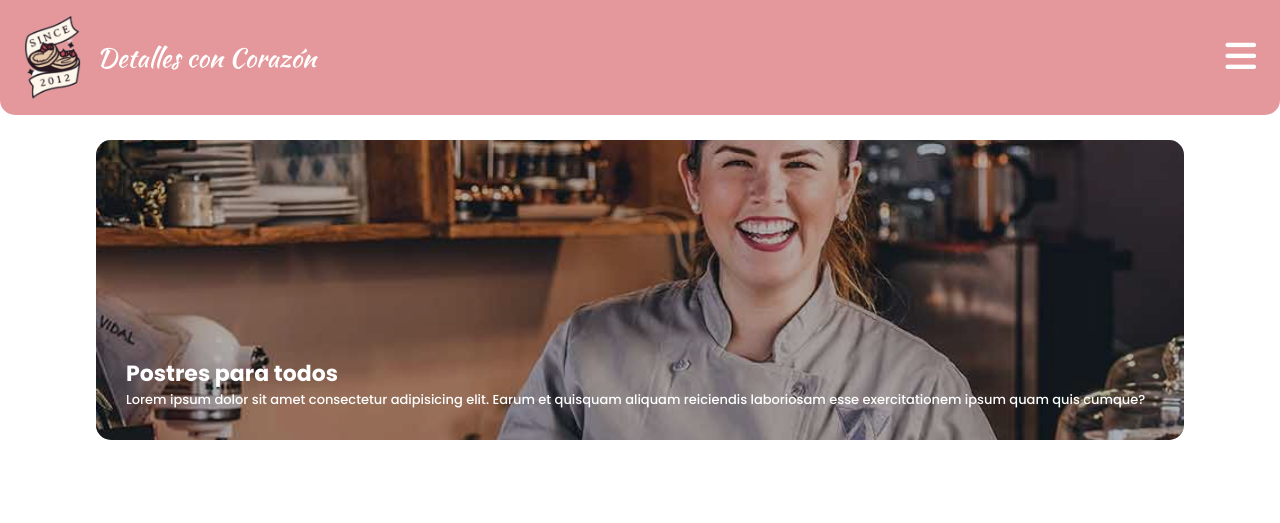
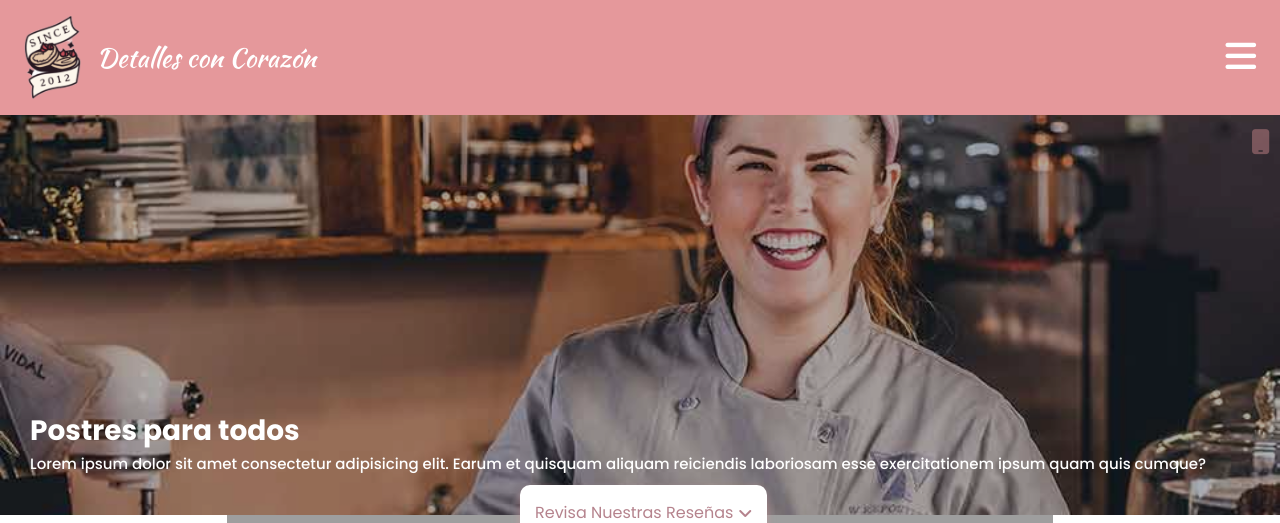
Before and after one commit to ramsceoskull/WEB, a PHP site: page / in a window 1280 px wide. Shown: the top 523 px of the page. Before the commit the page ends 440 px from the top, so only its background shows below. Run offline with PHP 8.4, Linux system fonts and the light colour scheme; grey boxes are pictures that could not be loaded.

Commit message:
Last commit before go to bed :)

```diff
--- a/index.html
+++ b/index.html
@@ -74,12 +74,54 @@
   </aside>
 
 	<figure class="baner-container">
+		<i class="fa-solid fa-mobile"></i>
 		<div class="baner-capa"></div>
 		<section class="baner__info">
-			<h3>Postres para todos</h3>
+			<h1>Postres para todos</h1>
 			<p>Lorem ipsum dolor sit amet consectetur adipisicing elit. Earum et quisquam aliquam reiciendis laboriosam esse exercitationem ipsum quam quis cumque?</p>
 		</section>
+		<a href="#reviews" class="button-reviews">
+			<p>Revisa Nuestras Reseñas</p>
+			<i class="fa-solid fa-angle-down"></i>
+		</a>
 	</figure>
+
+	<section class="intro-container">
+		<img src="https://img.freepik.com/vector-premium/magdalena-como-mascota-chef-reposteria-rodillo_152558-69419.jpg" alt="Imagen ilustrativa">
+		<h3>Te traemos el mejor contenido del mercado</h3>
+		<p>Traemos postres en base a las tendencias existentes en la diferente y amplia variedad del mundo de la repostería.</p>
+	</section>
+
+	<section class="virtudes-container">
+		<img src="./assets/logo.png" alt="cake">
+		<h3>Creamos un producto sin comparación</h3>
+		<p>Lorem ipsum dolor sit amet, consectetur adipisicing elit. Delectus ea asperiores quia, a quas nisi?</p>
+		<section class="articles-container">
+			<article class="article-virtud">
+				<section class="article-heading">
+					<i class="fa-solid fa-leaf"></i>
+					<h5>Misión</h5>
+				</section>
+				<p>Lorem ipsum, dolor sit amet consectetur adipisicing elit. Vero rem modi aperiam reprehenderit ipsa officiis adipisci eius inventore ratione neque, est voluptatem quasi iure? Vitae ex mollitia quas tempora facilis.</p>
+			</article>
+			<article class="article-virtud">
+				<section class="article-heading">
+					<i class="fa-solid fa-eye"></i>
+					<h5>Visión</h5>
+				</section>
+				<p>Lorem ipsum dolor sit amet consectetur adipisicing elit. Inventore maxime quam iste ea ipsam nihil quaerat adipisci laboriosam quia possimus eveniet, temporibus fugiat debitis eos velit. Atque cupiditate quibusdam pariatur.</p>
+			</article>
+			<article class="article-virtud">
+				<section class="article-heading">
+					<i class="fa-solid fa-handshake"></i>
+					<h5>Confiabilidad</h5>
+				</section>
+				<p>Lorem ipsum dolor sit amet consectetur adipisicing elit. Deserunt, vel magni perspiciatis numquam dolore sint aperiam eveniet sunt eligendi laborum iure modi ducimus ipsam nisi placeat, consequuntur possimus reiciendis natus.</p>
+			</article>
+		</section>
+	</section>
+
+	<figure class="picture-section"></figure>
 
 	<!-- <div class="splicer">
 		<section class="blanco contenedor">
--- a/style.css
+++ b/style.css
@@ -10,11 +10,9 @@ body {
 	top: 0;
 	left: 0;
 	right: 0;
-	/* z-index: 1; */
+	z-index: 1;
 	color: var(--just-white);
 	background-color: var(--color-primary);
-	border-bottom-left-radius: 15px;
-	border-bottom-right-radius: 15px;
 }
 
 .mobile-header > nav {
@@ -151,18 +149,24 @@ body {
 
 /* PENDIENTE REVISION */
 .baner-container {
-	width: 85vw;
-	height: 300px;
+	width: inherit;
+	height: 400px;
 	position: relative;
 	/* background-image: url('https://cdn.dribbble.com/userupload/5917176/file/original-dc2669c1cd728bb0306efebb7126498d.jpg?resize=1021x681&vertical=center'); */
 	background-image: url('./assets/images/pasteleria-w-chef.jpg');
 	background-position: center;
 	background-repeat: no-repeat;
 	background-size: cover;
-	color: var(--just-white);
-	margin-top: 140px;
-	border-radius: 15px;
-	overflow: hidden;
+	margin-top: 115px;
+}
+
+.baner-container > i {
+	position: absolute;
+	right: 10px;
+	top: 15px;
+	font-size: 25px;
+	color: #FFFFFF60;
+	color: rgba(229, 152, 155, 0.4);
 }
 
 .baner-container > .baner-capa {
@@ -174,19 +178,133 @@ body {
 .baner-container > .baner__info {
 	position: absolute;
 	bottom: 0;
-	padding: 0 30px 30px;
+	padding: 0 30px 40px;
+	color: var(--just-white);
 }
 
-.baner-container > .baner__info > h3 {
-	font-size: var(--title-h6);
+.baner-container > .baner__info > h1 {
+	font-size: var(--title-h3);
 }
 
 .baner-container > .baner__info > p {
-	font-size: 13px;
+	font-size: 15px;
+	font-weight: 500;
 	text-align: justify;
-	font-weight: 500;
 }
 
+.baner-container > .button-reviews {
+	position: absolute;
+	left: calc(50% - 120px);
+	bottom: -25px;
+	display: flex;
+	align-items: center;
+	text-decoration: none;
+	padding: 15px;
+	gap: 5px;
+	background-color: var(--just-white);
+	box-shadow: 0px 4px 8px rgba(229, 152, 155, 0.4);
+	border-radius: 10px;
+}
+
+.baner-container > .button-reviews > p,
+.baner-container > .button-reviews > i {
+	font-size: var(--paragraphs);
+	color: var(--color-secondary);
+}
+
+.intro-container {
+	display: flex;
+	flex-direction: column;
+	justify-content: center;
+	align-items: center;
+	padding: 0 30px 80px;
+	text-align: justify;
+}
+
+.intro-container > img {
+	width: 90%;
+}
+
+.intro-container > h3 {
+	font-size: var(--title-h5);
+	text-align: center;
+	margin-bottom: 20px;
+}
+
+.intro-container > p {
+	font-size: var(--paragraphs);
+}
+
+.virtudes-container {
+	width: inherit;
+	height: auto;
+	position: relative;
+	display: flex;
+	flex-direction: column;
+	align-items: center;
+	padding: 80px 30px 100px;
+	background-color: var(--color-primary);
+	color: var(--just-white);
+}
+
+.virtudes-container > img {
+	height: 65px;
+	position: absolute;
+	top: -38px;
+}
+
+.virtudes-container > h3 {
+	font-size: var(--title-h5);
+	text-align: center;
+}
+
+.virtudes-container > p {
+	margin: 30px 0 40px;
+	font-size: var(--paragraphs);
+	text-align: justify;
+}
+
+.virtudes-container > .articles-container {
+	display: flex;
+	flex-direction: column;
+	align-items: center;
+	gap: 30px;
+}
+
+.articles-container > .article-virtud {
+	padding: 15px;
+	background-color: var(--text-input-field);
+	border-radius: 10px;
+	box-shadow: 0px 4px 8px rgba(109, 104, 117, 0.8);
+}
+
+.articles-container > .article-virtud > .article-heading {
+	display: flex;
+	align-items: center;
+	gap: 10px;
+	margin-bottom: 15px;
+}
+
+.articles-container > .article-virtud > .article-heading > i,
+.articles-container > .article-virtud > .article-heading > h5 {
+	font-size: var(--title-h6);
+	font-weight: 600;
+	color: var(--color-secondary);
+}
+
+.articles-container > .article-virtud > p {
+	font-size: 14px;
+	color: var(--warm-black);
+}
+
+.picture-section {
+	width: inherit;
+	height: 600px;
+	background-image: url('https://central-gourmet.mx/cdn/shop/collections/clases_de_reposteria_central_gourmet.png?v=1651261878');
+	background-position: center;
+	background-size: cover;
+	background-repeat: no-repeat;
+}
 
 /* mucho por revisar */
 /* secciones blanco */
```
